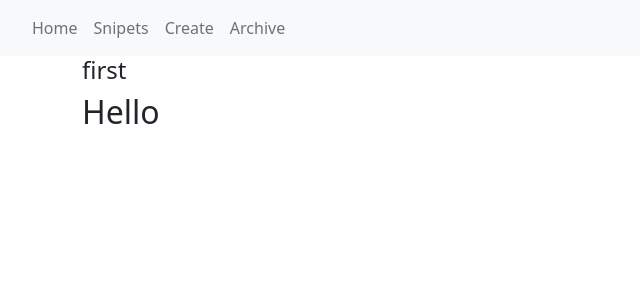
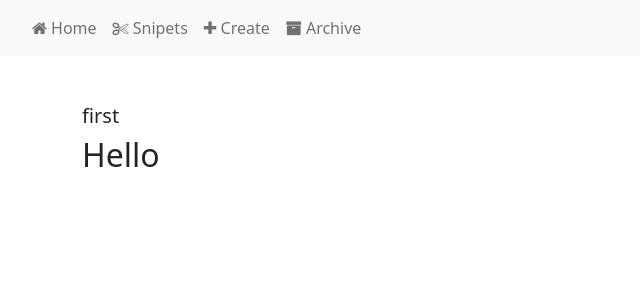
Before and after one commit to mlgmontage/EssayClipper, a React app: page /snipets in a window 1280 px wide. Shown: the top 300 px of the page, without its empty margins (0-640 px from the left). Built offline with nearby package versions, Linux system fonts and the light colour scheme; the HTML template or start-up script is replaced by a standard one.

Commit message:
navbar icons

```diff
--- a/src/components/Navbar.js
+++ b/src/components/Navbar.js
@@ -15,22 +15,22 @@ class Navbar extends Component {
               <ul className="navbar-nav">
                 <li className="nav-item">
                   <Link className="nav-link" to="/">
-                    Home
+                    <i className="fa fa-home"></i> Home
                   </Link>
                 </li>
                 <li className="nav-item">
                   <Link className="nav-link" to="/snipets">
-                    Snipets
+                    <i className="fa fa-cut"></i> Snipets
                   </Link>
                 </li>
                 <li className="nav-item">
                   <a className="nav-link" href="#">
-                    Create
+                    <i className="fa fa-plus"></i> Create
                   </a>
                 </li>
                 <li className="nav-item">
                   <a className="nav-link" href="#">
-                    Archive
+                    <i className="fa fa-archive"></i> Archive
                   </a>
                 </li>
               </ul>
--- a/src/components/Snipets.js
+++ b/src/components/Snipets.js
@@ -17,8 +17,8 @@ class Snipets extends Component {
   }
   render() {
     return (
-      <div>
-        <h4>{this.state.data[this.state.index].title}</h4>
+      <div className="mt-5">
+        <h4 className="lead">{this.state.data[this.state.index].title}</h4>
         <div
           dangerouslySetInnerHTML={{
             __html: marked(this.state.data[this.state.index].markdown),
```
